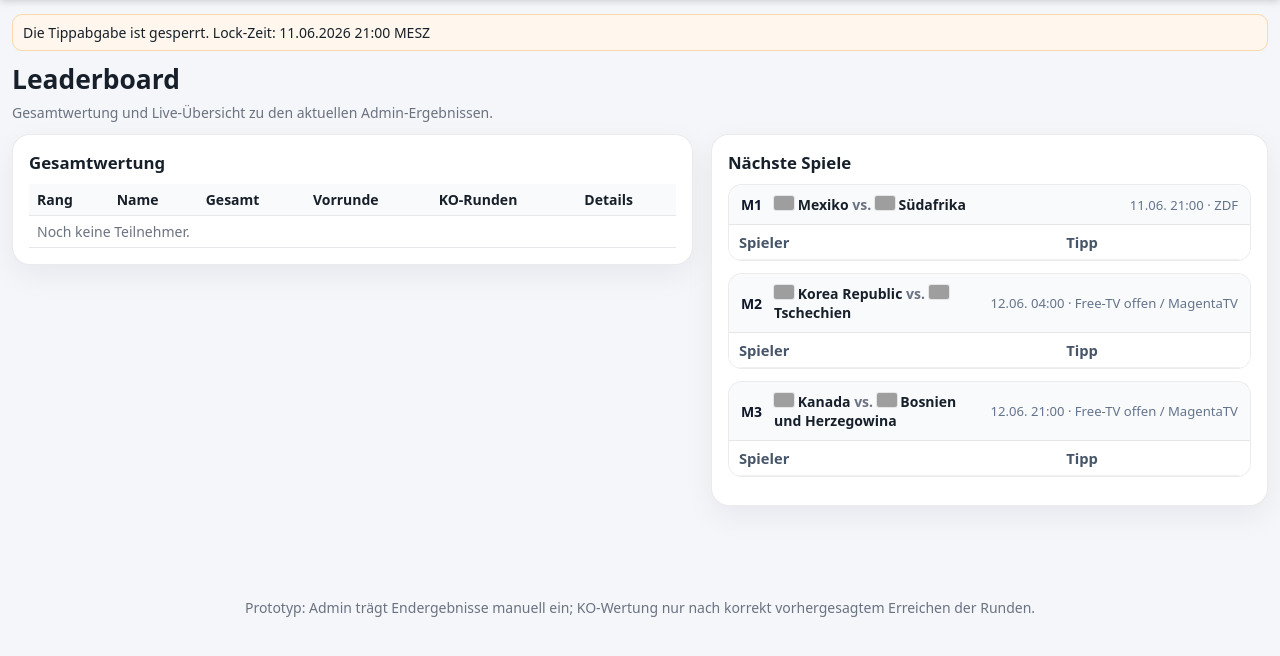
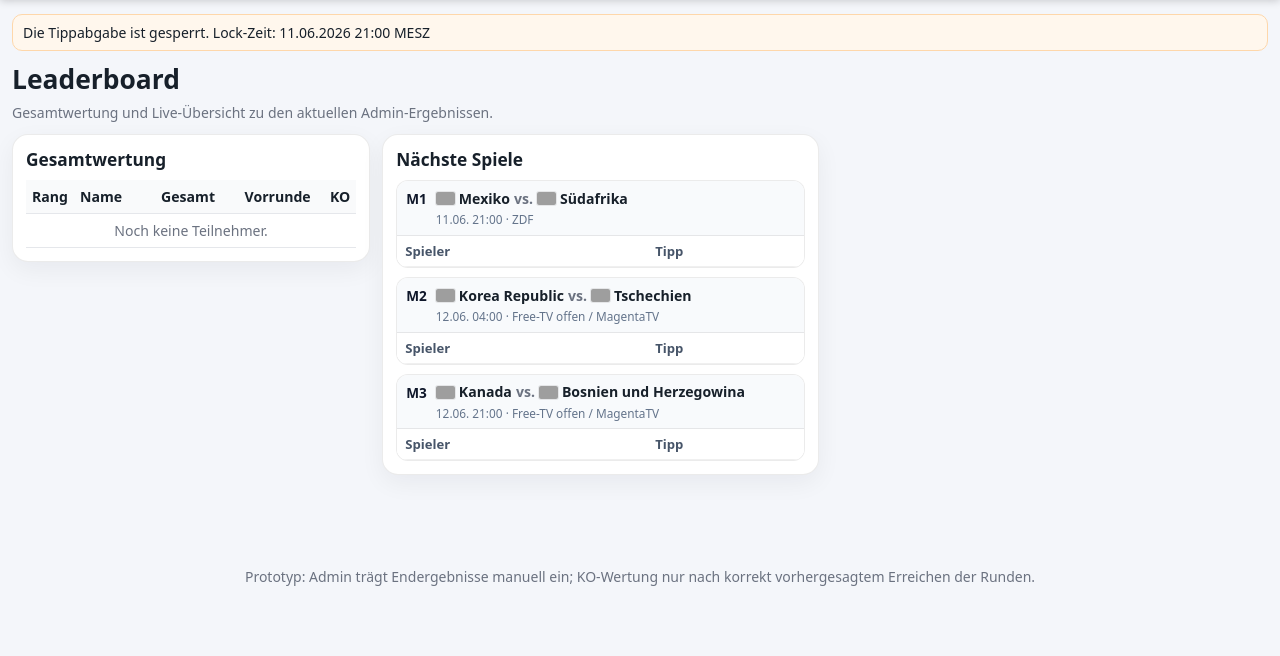
Before and after one commit to thebestianD/wm-tippspiel-2026, a Flask app: page /leaderboard in a window 1280 px wide. Shown: the part 39-695 px from the top of the page. Run offline with Flask 3, Linux system fonts and the light colour scheme; data comes from the database, SQL or seed files in the repository; lists and menus that the app fills with data are empty; some libraries are stand-ins or nearby versions; grey boxes are pictures that could not be loaded.

Commit message:
Leaderboard-Rework

```diff
--- a/app.py
+++ b/app.py
@@ -298,7 +298,7 @@ def build_live_group_context(users: list[User], matches: list[Match], actual_by_
     completed = [m for m in group_matches if group_result_entered(m, actual_by_no)]
     open_matches = [m for m in group_matches if not group_result_entered(m, actual_by_no)]
 
-    last_matches = sorted(completed, key=match_sort_key)[-3:]
+    last_matches = sorted(completed, key=match_sort_key, reverse=True)[:3]
     next_matches = sorted(open_matches, key=match_sort_key)[:3]
     relevant_nos = [m.match_no for m in last_matches + next_matches]
 
--- a/templates/leaderboard.html
+++ b/templates/leaderboard.html
@@ -1,34 +1,135 @@
 {% extends "base.html" %}
 {% block content %}
 <style>
-  .leaderboard-grid { display:grid; grid-template-columns:minmax(0, 1.1fr) minmax(320px, .9fr); gap:18px; align-items:start; }
-  .leaderboard-card { background:#fff; border:1px solid rgba(0,0,0,.08); border-radius:18px; box-shadow:0 10px 30px rgba(15,23,42,.06); padding:16px; }
+  .leaderboard-grid {
+    display:grid;
+    gap:12px;
+    align-items:start;
+  }
+  .leaderboard-grid.group-mode {
+    grid-template-columns:minmax(280px, .82fr) repeat(2, minmax(330px, 1fr));
+  }
+  .leaderboard-grid.ko-mode {
+    grid-template-columns:minmax(300px, .8fr) minmax(460px, 1.35fr);
+  }
+  .leaderboard-card {
+    min-width:0;
+    background:#fff;
+    border:1px solid rgba(0,0,0,.08);
+    border-radius:16px;
+    box-shadow:0 8px 24px rgba(15,23,42,.055);
+    padding:13px;
+  }
+  .leaderboard-card h2 { margin:0 0 9px; font-size:1.08rem; }
   .leaderboard-table-wrap { overflow-x:auto; }
-  .leaderboard-live { display:flex; flex-direction:column; gap:14px; }
-  .live-board-section h2 { margin:0 0 10px; }
-  .live-match-card { border:1px solid rgba(0,0,0,.08); border-radius:14px; overflow:hidden; background:#fff; margin-bottom:12px; }
-  .live-match-head { display:grid; grid-template-columns:auto 1fr auto; gap:12px; align-items:center; padding:10px 12px; background:#f8fafc; border-bottom:1px solid rgba(0,0,0,.08); }
-  .live-match-no { font-weight:800; color:#0f172a; }
-  .live-match-teams { font-weight:800; }
-  .live-match-meta { text-align:right; font-size:.82rem; color:#64748b; }
-  .live-tip-table { width:100%; border-collapse:collapse; font-size:.92rem; }
-  .live-tip-table th, .live-tip-table td { padding:7px 10px; border-bottom:1px solid rgba(0,0,0,.06); }
+  .leaderboard-table { width:100%; border-collapse:collapse; font-size:.88rem; }
+  .leaderboard-table th,
+  .leaderboard-table td { padding:7px 6px; white-space:nowrap; }
+  .leaderboard-table th:first-child,
+  .leaderboard-table td:first-child { width:42px; text-align:center; }
+  .leaderboard-table th:nth-child(n+3),
+  .leaderboard-table td:nth-child(n+3) { text-align:right; }
+  .live-board-section { min-width:0; }
+  .live-match-card {
+    min-width:0;
+    border:1px solid rgba(0,0,0,.08);
+    border-radius:12px;
+    overflow:hidden;
+    background:#fff;
+    margin-bottom:9px;
+  }
+  .live-match-card:last-child { margin-bottom:0; }
+  .live-match-head {
+    display:grid;
+    grid-template-columns:auto minmax(0, 1fr);
+    gap:4px 9px;
+    align-items:center;
+    padding:8px 9px;
+    background:#f8fafc;
+    border-bottom:1px solid rgba(0,0,0,.08);
+  }
+  .live-match-no { font-weight:900; color:#0f172a; font-size:.85rem; }
+  .live-match-teams {
+    min-width:0;
+    display:flex;
+    flex-wrap:wrap;
+    align-items:center;
+    gap:4px;
+    font-weight:800;
+    font-size:.88rem;
+    line-height:1.25;
+  }
+  .live-match-meta {
+    grid-column:2;
+    min-width:0;
+    font-size:.74rem;
+    color:#64748b;
+    line-height:1.25;
+  }
+  .live-tip-table { width:100%; border-collapse:collapse; table-layout:fixed; font-size:.82rem; }
+  .live-tip-table th,
+  .live-tip-table td {
+    padding:6px 8px;
+    border-bottom:1px solid rgba(0,0,0,.06);
+    overflow:hidden;
+    text-overflow:ellipsis;
+    white-space:nowrap;
+  }
   .live-tip-table tr:last-child td { border-bottom:0; }
   .live-tip-table th { text-align:left; color:#475569; background:#fff; }
-  .live-tip-table td:nth-child(2), .live-tip-table th:nth-child(2) { text-align:center; }
-  .live-tip-table td:nth-child(3), .live-tip-table th:nth-child(3) { text-align:right; }
-  .live-empty { color:#64748b; font-size:.94rem; padding:8px 0; }
+  .live-tip-table th:first-child,
+  .live-tip-table td:first-child { width:48%; }
+  .live-tip-table td:nth-child(2),
+  .live-tip-table th:nth-child(2) { text-align:center; }
+  .live-tip-table td:nth-child(3),
+  .live-tip-table th:nth-child(3) { width:58px; text-align:right; }
+  .live-empty { color:#64748b; font-size:.9rem; padding:8px 0; }
   .ko-live-details summary { cursor:pointer; font-weight:900; font-size:1.05rem; }
-  .ko-live-user { display:grid; grid-template-columns:160px 1fr; gap:10px; align-items:start; padding:10px 0; border-bottom:1px solid rgba(0,0,0,.07); }
+  .ko-live-user {
+    display:grid;
+    grid-template-columns:150px 1fr;
+    gap:10px;
+    align-items:start;
+    padding:9px 0;
+    border-bottom:1px solid rgba(0,0,0,.07);
+  }
   .ko-live-user:last-child { border-bottom:0; }
   .ko-live-teams { display:flex; flex-wrap:wrap; gap:6px; }
-  .ko-team-pill { display:inline-flex; align-items:center; gap:5px; border-radius:999px; padding:4px 8px; font-size:.84rem; font-weight:800; border:1px solid rgba(0,0,0,.12); background:#f1f5f9; color:#334155; }
+  .ko-team-pill {
+    display:inline-flex;
+    align-items:center;
+    gap:5px;
+    border-radius:999px;
+    padding:4px 8px;
+    font-size:.84rem;
+    font-weight:800;
+    border:1px solid rgba(0,0,0,.12);
+    background:#f1f5f9;
+    color:#334155;
+  }
   .ko-team-pill.correct { background:#dcfce7; color:#14532d; border-color:#86efac; }
   .ko-team-pill.wrong { background:#fee2e2; color:#7f1d1d; border-color:#fecaca; }
-  .mini-flag { width:20px; height:14px; object-fit:cover; border-radius:2px; box-shadow:0 0 0 1px rgba(0,0,0,.08); }
+  .mini-flag {
+    width:19px;
+    height:13px;
+    flex:0 0 auto;
+    object-fit:cover;
+    border-radius:2px;
+    box-shadow:0 0 0 1px rgba(0,0,0,.08);
+  }
   .leaderboard-user-link { font-weight:900; color:#0f172a; text-decoration:none; }
   .leaderboard-user-link:hover { text-decoration:underline; }
-  @media (max-width: 980px) { .leaderboard-grid { grid-template-columns:1fr; } .ko-live-user { grid-template-columns:1fr; } .live-match-head { grid-template-columns:1fr; } .live-match-meta { text-align:left; } }
+
+  @media (max-width: 1180px) {
+    .leaderboard-grid.group-mode { grid-template-columns:minmax(280px, .8fr) minmax(380px, 1.2fr); }
+    .leaderboard-grid.group-mode .next-section { grid-column:1 / -1; }
+  }
+  @media (max-width: 780px) {
+    .leaderboard-grid.group-mode,
+    .leaderboard-grid.ko-mode { grid-template-columns:1fr; }
+    .leaderboard-grid.group-mode .next-section { grid-column:auto; }
+    .ko-live-user { grid-template-columns:1fr; }
+  }
 </style>
 
 <div class="page-head compact-head">
@@ -38,12 +139,14 @@
   </div>
 </div>
 
-<div class="leaderboard-grid full-bleed">
-  <section class="leaderboard-card">
+<div class="leaderboard-grid full-bleed {{ 'group-mode' if live.mode == 'group' else 'ko-mode' }}">
+  <section class="leaderboard-card standings-section">
     <h2>Gesamtwertung</h2>
     <div class="leaderboard-table-wrap">
-      <table>
-        <thead><tr><th>Rang</th><th>Name</th><th>Gesamt</th><th>Vorrunde</th><th>KO-Runden</th><th>Details</th></tr></thead>
+      <table class="leaderboard-table">
+        <thead>
+          <tr><th>Rang</th><th>Name</th><th>Gesamt</th><th>Vorrunde</th><th>KO</th></tr>
+        </thead>
         <tbody>
         {% for row in rows %}
           <tr>
@@ -52,20 +155,18 @@
             <td><strong>{{ row.total }}</strong></td>
             <td>{{ row.group_points }}</td>
             <td>{{ row.ko_points }}</td>
-            <td class="small">{{ '; '.join(row.details[:12]) }}{% if row.details|length > 12 %} …{% endif %}</td>
           </tr>
         {% else %}
-          <tr><td colspan="6" class="muted">Noch keine Teilnehmer.</td></tr>
+          <tr><td colspan="5" class="muted">Noch keine Teilnehmer.</td></tr>
         {% endfor %}
         </tbody>
       </table>
     </div>
   </section>
 
-  <aside class="leaderboard-live">
   {% if live.mode == 'group' %}
     {% if live.last_matches %}
-        <section class="leaderboard-card live-board-section">
+      <section class="leaderboard-card live-board-section last-section">
         <h2>Letzte Spiele</h2>
         {% for item in live.last_matches %}
           {% set m = item.match %}
@@ -75,9 +176,11 @@
             <div class="live-match-head">
               <div class="live-match-no">M{{ m.match_no }}</div>
               <div class="live-match-teams">
-                  <img class="mini-flag" src="{{ team_flag_url(m.home_team_code) }}" alt=""> {{ teams[m.home_team_code].name }}
-                  {% if a %}<strong>{{ a.home_goals }}:{{ a.away_goals }}</strong>{% else %}–{% endif %}
-                  <img class="mini-flag" src="{{ team_flag_url(m.away_team_code) }}" alt=""> {{ teams[m.away_team_code].name }}
+                <img class="mini-flag" src="{{ team_flag_url(m.home_team_code) }}" alt="">
+                <span>{{ teams[m.home_team_code].name }}</span>
+                {% if a %}<strong>{{ a.home_goals }}:{{ a.away_goals }}</strong>{% else %}<span>–</span>{% endif %}
+                <img class="mini-flag" src="{{ team_flag_url(m.away_team_code) }}" alt="">
+                <span>{{ teams[m.away_team_code].name }}</span>
               </div>
               <div class="live-match-meta">{{ info.datetime_label }} · {{ info.broadcast }}</div>
             </div>
@@ -99,7 +202,7 @@
     {% endif %}
 
     {% if live.next_matches %}
-        <section class="leaderboard-card live-board-section">
+      <section class="leaderboard-card live-board-section next-section">
         <h2>Nächste Spiele</h2>
         {% for item in live.next_matches %}
           {% set m = item.match %}
@@ -108,9 +211,11 @@
             <div class="live-match-head">
               <div class="live-match-no">M{{ m.match_no }}</div>
               <div class="live-match-teams">
-                  <img class="mini-flag" src="{{ team_flag_url(m.home_team_code) }}" alt=""> {{ teams[m.home_team_code].name }}
+                <img class="mini-flag" src="{{ team_flag_url(m.home_team_code) }}" alt="">
+                <span>{{ teams[m.home_team_code].name }}</span>
                 <span class="muted">vs.</span>
-                  <img class="mini-flag" src="{{ team_flag_url(m.away_team_code) }}" alt=""> {{ teams[m.away_team_code].name }}
+                <img class="mini-flag" src="{{ team_flag_url(m.away_team_code) }}" alt="">
+                <span>{{ teams[m.away_team_code].name }}</span>
               </div>
               <div class="live-match-meta">{{ info.datetime_label }} · {{ info.broadcast }}</div>
             </div>
@@ -131,7 +236,7 @@
       </section>
     {% endif %}
   {% else %}
-      <section class="leaderboard-card live-board-section">
+    <section class="leaderboard-card live-board-section ko-section">
       <details class="ko-live-details" open>
         <summary>Live KO-Auswertung: {{ live.stage_label }}</summary>
         <p class="small muted">Grün markierte Teams sind in dieser Runde tatsächlich dabei. Rot markierte Teams wurden getippt, haben diese Runde aber nicht erreicht.</p>
@@ -153,6 +258,5 @@
       </details>
     </section>
   {% endif %}
-  </aside>
 </div>
 {% endblock %}
```
Lines whose indentation alone changed are shown as unchanged.
